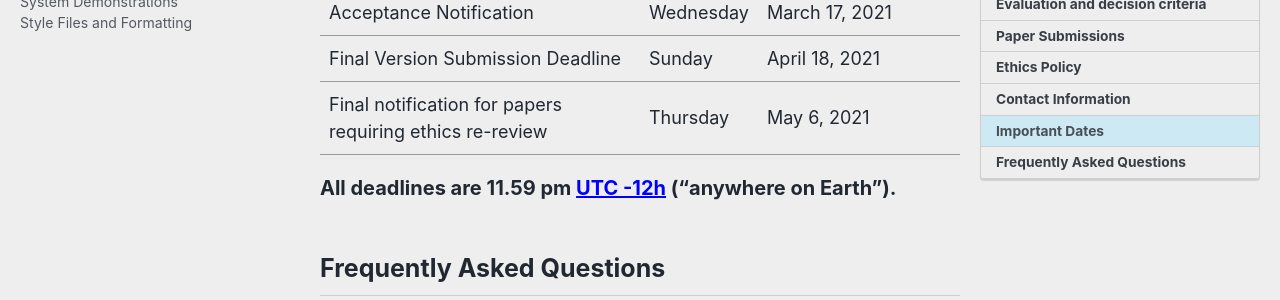
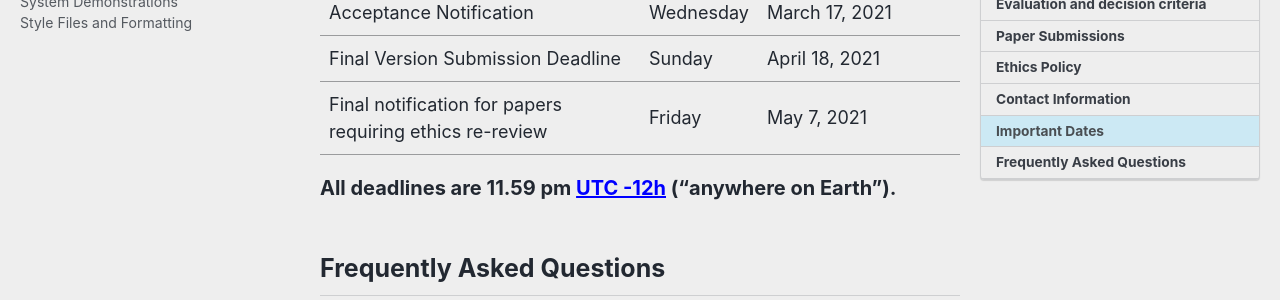
Before and after one commit to naacl-org/naacl-2021-website, a Jekyll site: the page built from _pages/calls/industry.md, in a window 1280 px wide and 900 px high, scrolled down 6401 px. Shown: the part 153-453 px from the top of the window. Built offline with Jekyll 4.4.1, drawn with Linux system fonts in a browser that asks for light colours; cached includes are drawn as plain includes; nearby versions of some CDN libraries.

Commit message:
Change notification date from May 6 to May 7.

```diff
--- a/_pages/calls/industry.md
+++ b/_pages/calls/industry.md
@@ -107,8 +107,8 @@ General chair: Kristina Toutanova (Google)
   </tr>
   <tr>
     <td>Final notification for papers requiring ethics re-review</td>
-    <td>Thursday</td>
-    <td>May 6, 2021</td>
+    <td>Friday</td>
+    <td>May 7, 2021</td>
   </tr>
 </table>
 
```
